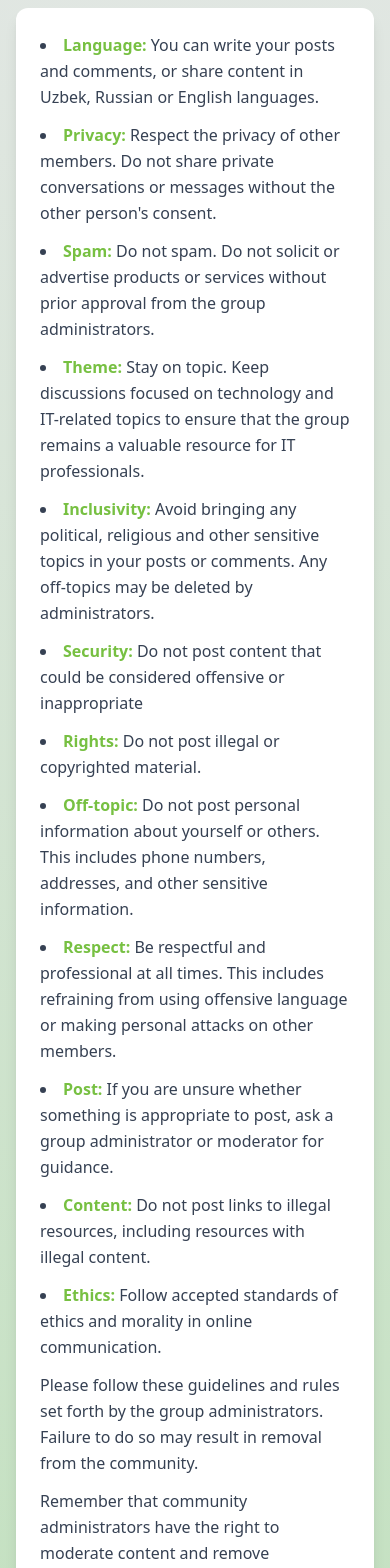
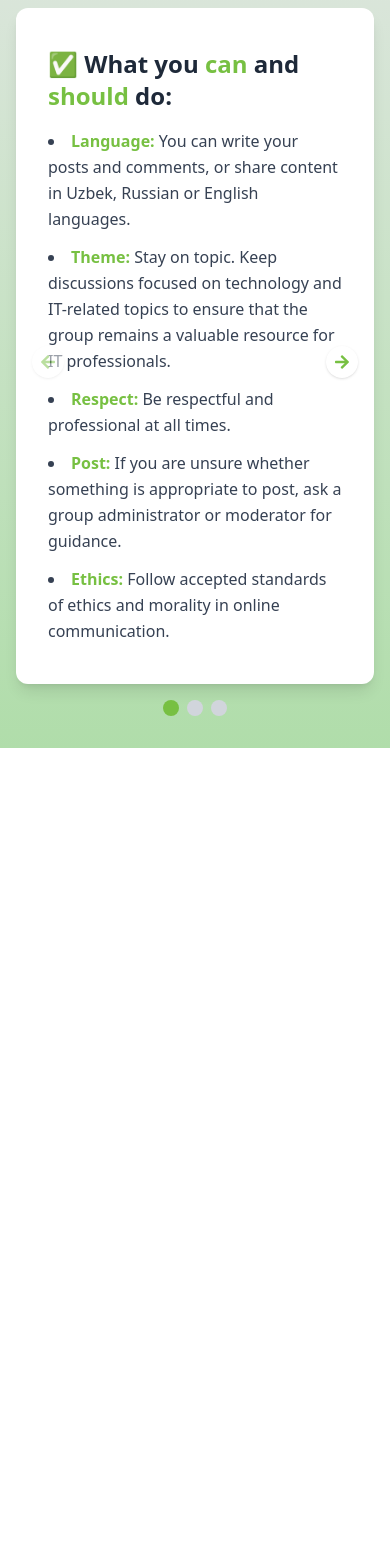
Before and after one commit to shokhsanam18/It-community, a React (Vite) app: page /rules in a window 390 px wide. Shown: the part 200-1768 px from the top of the page. After the commit the page ends 948 px from the top, so only its background shows below. Built offline with nearby package versions, Linux system fonts and the light colour scheme.

Commit message:
fix: rules and audio fixed

```diff
--- a/package.json
+++ b/package.json
@@ -10,14 +10,14 @@
     "preview": "vite preview"
   },
   "dependencies": {
-    "@material-tailwind/react": "^2.1.10",
+    "@material-tailwind/react": "^1.2.5",
     "@tailwindcss/vite": "^4.1.4",
     "framer-motion": "^12.7.4",
     "howler": "^2.2.4",
     "phaser": "^3.88.2",
-    "react": "^19.0.0",
+    "react": "^19.1.0",
     "react-confetti": "^6.4.0",
-    "react-dom": "^19.0.0",
+    "react-dom": "^19.1.0",
     "react-hook-form": "^7.56.0",
     "react-icons": "^5.5.0",
     "react-router-dom": "^7.5.1",
--- /dev/null
+++ b/src/components/CustomCarousel.jsx
@@ -0,0 +1,79 @@
+import React, { useState, useRef } from "react";
+import { FaArrowLeft, FaArrowRight } from "react-icons/fa";
+
+export default function CustomCarousel({ slides, navigate }) {
+  const [current, setCurrent] = useState(0);
+  const touchStartX = useRef(null);
+
+  const next = () => {
+    if (current < slides.length - 1) setCurrent(current + 1);
+  };
+
+  const prev = () => {
+    if (current > 0) setCurrent(current - 1);
+  };
+
+  const handleTouchStart = (e) => {
+    touchStartX.current = e.touches[0].clientX;
+  };
+
+  const handleTouchEnd = (e) => {
+    const endX = e.changedTouches[0].clientX;
+    const diff = touchStartX.current - endX;
+
+    if (diff > 50) next();
+    else if (diff < -50) prev();
+
+    touchStartX.current = null;
+  };
+
+  return (
+    <div className="relative w-full max-w-2xl mt-6">
+      <div
+        className="bg-white rounded-xl shadow-lg px-8 py-10 text-gray-700 animate-fade-in-up delay-100"
+        onTouchStart={handleTouchStart}
+        onTouchEnd={handleTouchEnd}
+      >
+        {/* Arrows */}
+        <div className="absolute top-1/2 left-4 -translate-y-1/2 z-10">
+          <button
+            onClick={prev}
+            disabled={current === 0}
+            className={`p-2 rounded-full shadow transition bg-white hover:bg-gray-100 ${
+              current === 0 ? "opacity-50 cursor-not-allowed" : "cursor-pointer"
+            }`}
+          >
+            <FaArrowLeft className="text-[#77c042]" />
+          </button>
+        </div>
+        <div className="absolute top-1/2 right-4 -translate-y-1/2 z-10">
+          <button
+            onClick={next}
+            disabled={current === slides.length - 1}
+            className={`p-2 rounded-full shadow transition bg-white hover:bg-gray-100 ${
+              current === slides.length - 1 ? "opacity-50 cursor-not-allowed" : "cursor-pointer"
+            }`}
+          >
+            <FaArrowRight className="text-[#77c042]" />
+          </button>
+        </div>
+
+        {/* Render slide with navigate if needed */}
+        {typeof slides[current] === "function" ? slides[current](navigate) : slides[current]}
+      </div>
+
+      {/* Dots */}
+      <div className="flex justify-center mt-4 space-x-2">
+        {slides.map((_, i) => (
+          <button
+            key={i}
+            onClick={() => setCurrent(i)}
+            className={`w-4 h-4 rounded-full transition ${
+              i === current ? "bg-[#77c042]" : "bg-gray-300"
+            }`}
+          />
+        ))}
+      </div>
+    </div>
+  );
+}
--- a/src/main.jsx
+++ b/src/main.jsx
@@ -4,6 +4,7 @@ import { BrowserRouter } from "react-router-dom";
 import React from "react";
 import "./index.css";
 import App from "./App.jsx";
+
 
 createRoot(document.getElementById("root")).render(
   <StrictMode>
--- a/src/screens/Final.jsx
+++ b/src/screens/Final.jsx
@@ -2,6 +2,7 @@ import React, { useState, useEffect } from "react";
 import { Link, useLocation } from "react-router-dom";
 import { useQuestionStore } from "../store/useQuestionStore";
 import { useUserStore } from "../store/useUserStore";
+import MusicToggle from "../components/MusicToggle";
 
 export default function Final() {
   const { state } = useLocation();
@@ -33,6 +34,8 @@ export default function Final() {
 
   return (
     <div className="min-h-screen bg-gradient-to-b from-[#e4e7e6] to-[#b0ddaa] flex flex-col items-center justify-center text-center px-4 py-10">
+      <MusicToggle />
+
       <a href="https://itcom.uz/">
         <img src="/logo.png" alt="Logo" className="w-40 mb-4" />
       </a>
--- a/src/screens/Rules.jsx
+++ b/src/screens/Rules.jsx
@@ -3,6 +3,113 @@ import { useLocation, useNavigate } from "react-router-dom";
 import { FaVolumeUp, FaVolumeMute } from "react-icons/fa";
 import MusicToggle from "../components/MusicToggle";
 import { useUserStore } from "../store/useUserStore";
+import { Carousel } from "@material-tailwind/react";
+
+import CustomCarousel from "../components/CustomCarousel";
+
+// Inside the Rules component
+const slides = [
+  // ✅ What you should/can do
+  <div>
+      <h2 className="text-2xl font-semibold text-gray-800 mb-4">✅ What you <span className="text-[#77c042]">can</span> and <span className="text-[#77c042]">should</span> do:</h2>
+  <ul className="list-disc list-inside space-y-3 text-left leading-relaxed">
+    <li>
+      <span className="text-[#77c042] font-semibold">Language:</span> You can write your posts and comments, or share content in Uzbek, Russian or English languages.
+    </li>
+    <li>
+      <span className="text-[#77c042] font-semibold">Theme:</span> Stay on topic. Keep discussions focused on technology and IT-related topics to ensure that the group remains a valuable resource for IT professionals.
+    </li>
+    <li>
+      <span className="text-[#77c042] font-semibold">Respect:</span> Be respectful and professional at all times.
+    </li>
+    <li>
+      <span className="text-[#77c042] font-semibold">Post:</span> If you are unsure whether something is appropriate to post, ask a group administrator or moderator for guidance.
+    </li>
+    <li>
+      <span className="text-[#77c042] font-semibold">Ethics:</span> Follow accepted standards of ethics and morality in online communication.
+    </li>
+  </ul>
+  </div>,
+
+  // 🚫 What you cannot do
+  <div className="space-y-4">
+    <h2 className="text-2xl font-semibold text-gray-800  mb-4">🚫 What you <span className="text-red-600 font-bold">cannot</span> do:</h2>
+  <ul className="list-disc list-inside space-y-3 text-left leading-relaxed">
+    <li>
+      <span className="text-[#77c042] font-semibold">Privacy:</span> Do not share private conversations or messages without the other person's consent.
+    </li>
+    <li>
+      <span className="text-[#77c042] font-semibold">Spam:</span> Do not spam. Do not solicit or advertise products or services without prior approval from the group administrators.
+    </li>
+    <li>
+      <span className="text-[#77c042] font-semibold">Inclusivity:</span> Avoid bringing any political, religious and other sensitive topics in your posts or comments.
+    </li>
+    <li>
+      <span className="text-[#77c042] font-semibold">Security:</span> Do not post content that could be considered offensive or inappropriate.
+    </li>
+    <li>
+      <span className="text-[#77c042] font-semibold">Rights:</span> Do not post illegal or copyrighted material.
+    </li>
+    <li>
+      <span className="text-[#77c042] font-semibold">Off-topic:</span> Do not post personal information about yourself or others (e.g. phone numbers, addresses).
+    </li>
+    <li>
+      <span className="text-[#77c042] font-semibold">Content:</span> Do not post links to illegal resources, including resources with illegal content.
+    </li>
+  </ul>
+
+  <p className="mt-6">
+    Please follow these guidelines and rules set forth by the group administrators. Failure to do so may result in removal from the community.
+  </p>
+  <p>
+    Remember that community administrators have the right to moderate content and remove inappropriate messages in accordance with their rules.
+  </p>
+  <p>
+    These rules can be modified or expanded depending on the specific requirements and goals of the community.
+  </p>
+  <p>
+    By following these rules, you can help create a positive and productive online community where members can share their knowledge,
+    discuss industry trends, ask questions, and collaborate on projects in a respectful and professional manner.
+  </p>
+  </div>,
+
+  // 🟢 What is the IT COMMUNITY
+
+  (navigate) => (
+  <div className="space-y-4">
+    <h2 className="text-2xl font-semibold text-gray-800 text-center animate-fade-in-up mb-5">
+      {" "}
+      What is the <span className="text-[#77c042]">IT COMMUNITY </span> for
+      you?
+    </h2>
+    <p>
+      The IT Community is a space where tech enthusiasts grow, connect, and
+      support each other.
+    </p>
+    <ul className="list-inside space-y-3 text-left leading-relaxed mt-4 list-none mb-5">
+      <li>🤗 Welcoming and friendly environment</li>
+      <li>🙌 Always helping and learning from each other</li>
+      <li>🚀 Real projects you can join and contribute to</li>
+      <li>🏢 Demo Days – visits to top tech companies and their campuse</li>
+      <li>🎯 Access to exclusive internships and job offers</li>
+      <li>🎁 Merch & certificates for active volunteers</li>
+      <li>🗓 Weekly meetups with other motivated members</li>
+    </ul>
+    <p>
+      It’s not just a community — it’s where <b>leaders</b> are born.
+    </p>
+
+    {/* 🎯 Start Button inside the card */}
+    <div className="flex justify-center mt-6">
+      <button
+        onClick={() => navigate("/Questions")}
+        className="px-6 py-3 cursor-pointer rounded-full font-medium text-white shadow-md bg-[#77c042] hover:bg-[#5cb452] transition-all duration-300"
+      >
+        Start Quest
+      </button>
+    </div>
+  </div>)
+];
 
 export default function Rules() {
   const fullname = useUserStore((state) => state.fullname);
@@ -36,145 +143,8 @@ export default function Rules() {
         <span className="text-[#77c042]">Onboarding</span>
       </h2>
 
-      <div className="bg-white rounded-xl shadow-lg mt-6 p-6 w-full max-w-2xl text-gray-700 animate-fade-in-up delay-100">
-        <ul className="list-disc list-inside space-y-3 text-left leading-relaxed">
-          <li>
-            <span className="text-[#77c042] font-semibold">Language: </span>
-            You can write your posts and comments, or share content in Uzbek,
-            Russian or English languages.
-          </li>
-          <li>
-            <span className="text-[#77c042] font-semibold">Privacy:</span>{" "}
-            Respect the privacy of other members. Do not share private
-            conversations or messages without the other person's consent.
-          </li>
-          <li>
-            <span className="text-[#77c042] font-semibold">Spam:</span> Do not
-            spam. Do not solicit or advertise products or services without prior
-            approval from the group administrators.
-          </li>
-          <li>
-            <span className="text-[#77c042] font-semibold"> Theme: </span>Stay
-            on topic. Keep discussions focused on technology and IT-related
-            topics to ensure that the group remains a valuable resource for IT
-            professionals.
-          </li>
-          <li>
-            <span className="text-[#77c042] font-semibold">Inclusivity:</span>{" "}
-            Avoid bringing any political, religious and other sensitive topics
-            in your posts or comments. Any off-topics may be deleted by
-            administrators.
-          </li>
-          <li>
-            <span className="text-[#77c042] font-semibold">Security:</span> Do
-            not post content that could be considered offensive or inappropriate
-          </li>
-          <li>
-            <span className="text-[#77c042] font-semibold">Rights: </span>
-            Do not post illegal or copyrighted material.
-          </li>
-          <li>
-            <span className="text-[#77c042] font-semibold">Off-topic: </span>Do
-            not post personal information about yourself or others. This
-            includes phone numbers, addresses, and other sensitive information.
-          </li>
-          <li>
-            <span className="text-[#77c042] font-semibold">Respect: </span>Be
-            respectful and professional at all times. This includes refraining
-            from using offensive language or making personal attacks on other
-            members.
-          </li>
-          <li>
-            <span className="text-[#77c042] font-semibold">Post: </span> If you
-            are unsure whether something is appropriate to post, ask a group
-            administrator or moderator for guidance.
-          </li>
-          <li>
-            <span className="text-[#77c042] font-semibold">Content: </span>Do
-            not post links to illegal resources, including resources with
-            illegal content.
-          </li>
-          <li>
-            <span className="text-[#77c042] font-semibold">Ethics: </span>{" "}
-            Follow accepted standards of ethics and morality in online
-            communication.
-          </li>
+      <CustomCarousel slides={slides} navigate={navigate} />
 
-          <p>
-            Please follow these guidelines and rules set forth by the group
-            administrators. Failure to do so may result in removal from the
-            community.
-          </p>
-          <p>
-            Remember that community administrators have the right to moderate
-            content and remove inappropriate messages in accordance with their
-            rules.
-          </p>
-          <p>
-            These rules can be modified or expanded depending on the specific
-            requirements and goals of the community
-          </p>
-          <p>
-            By following these rules, you can help create a positive and
-            productive online community where members can share their knowledge,
-            discuss industry trends, ask questions, and collaborate on projects
-            in a respectful and professional manner.
-          </p>
-        </ul>
-      </div>
-
-      {/* <div className="bg-white rounded-xl shadow-lg mt-6 p-6 w-full max-w-2xl text-gray-700 animate-fade-in-up delay-100">
-        <h2 className="text-2xl font-semibold text-gray-800 text-left mb-2 animate-fade-in-up">
-          And also:
-        </h2>
-        <ul className="list-disc list-inside space-y-3 text-left leading-relaxed">
-          <li>
-            <span className="text-[#77c042] font-semibold">2G Community: </span>
-            lorem
-          </li>
-          <li>
-            <span className="text-[#77c042] font-semibold">
-              Keling Tanishaylik:
-            </span>{" "}
-            lorem
-          </li>
-          <li>
-            <span className="text-[#77c042] font-semibold">Bazaar Day:</span>{" "}
-            lorem
-          </li>
-        </ul>
-      </div> */}
-
-      <div className="bg-white rounded-xl shadow-lg mt-6 p-6 w-full max-w-2xl text-gray-700 animate-fade-in-up delay-100">
-        <h2 className="text-2xl font-semibold text-gray-800 text-center animate-fade-in-up mb-5">
-          {" "}
-          What is the <span className="text-[#77c042]">IT COMMUNITY </span> for
-          you?
-        </h2>
-        <p>
-          The IT Community is a space where tech enthusiasts grow, connect, and
-          support each other.
-        </p>
-        <ul className=" list-inside space-y-3 text-left leading-relaxed mt-4 list-none mb-5">
-          <li>🤗 Welcoming and friendly environment</li>
-          <li>🙌 Always helping and learning from each other</li>
-          <li>🚀 Real projects you can join and contribute to</li>
-          <li>🏢 Demo Days – visits to top tech companies and their campuse</li>
-          <li>🎯 Access to exclusive internships and job offers</li>
-          <li>🎁 Merch & certificates for active volunteers</li>
-          <li>🗓 Weekly meetups with other motivated members</li>
-        </ul>
-        <p>
-          It’s not just a community — it’s where <b>leaders</b> are born.
-        </p>
-      </div>
-
-      <button
-        onClick={() => navigate("/Questions")}
-        className="mt-6 px-6 py-3 cursor-pointer rounded-full font-medium text-white shadow-md bg-[#77c042] hover:bg-[#5cb452] transition-all duration-300 animate-fade-in-up delay-200"
-      >
-        Start Quest
-      </button>
     </div>
   );
 }
```
Also changed, not shown: src/components/AudioPlayer.jsx (+18 -15 lines), src/data/questions.js (+88 -88 lines), src/screens/Questions.jsx (+8 -9 lines), 1 other file (tests, documents, lock files or other folders).
